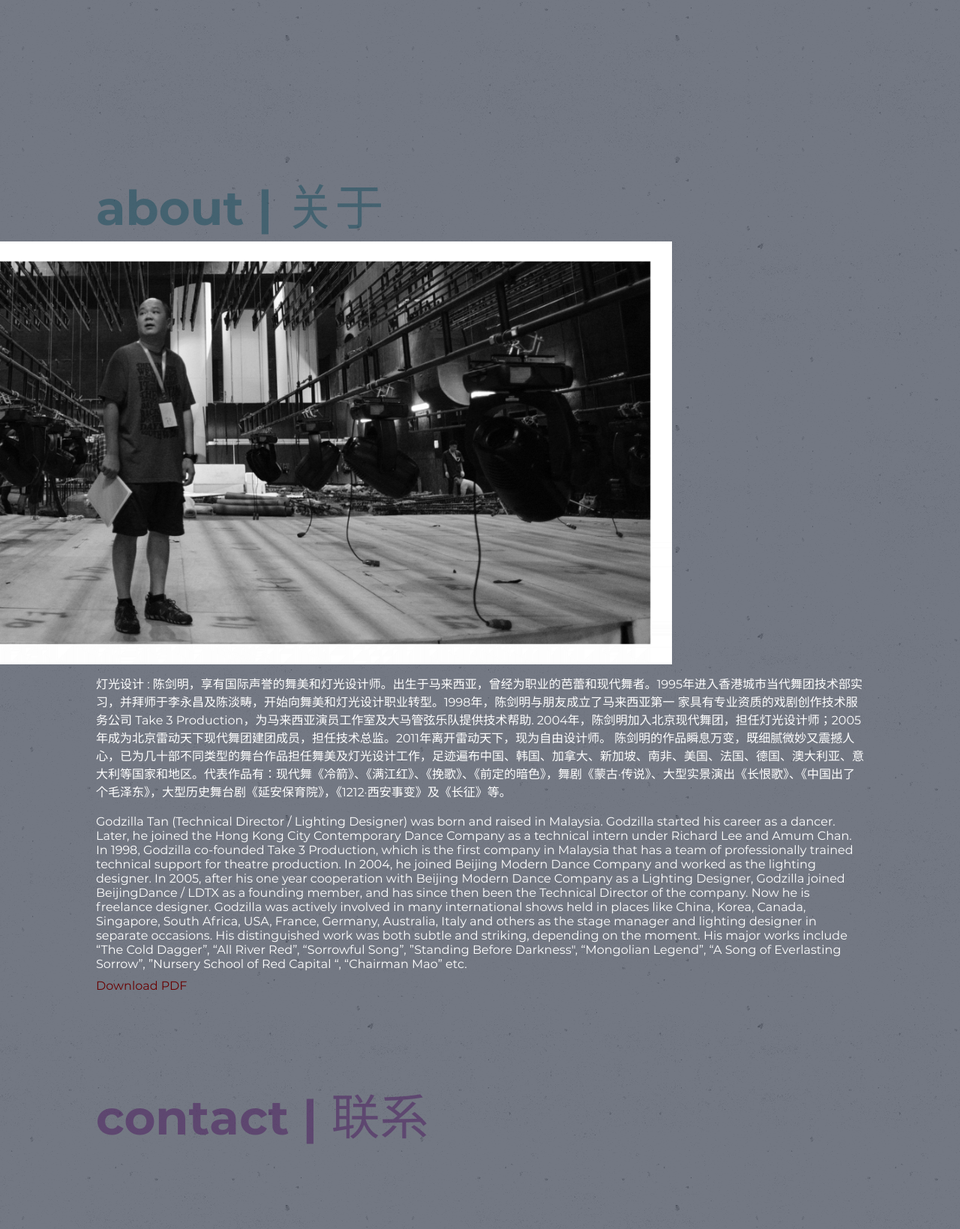
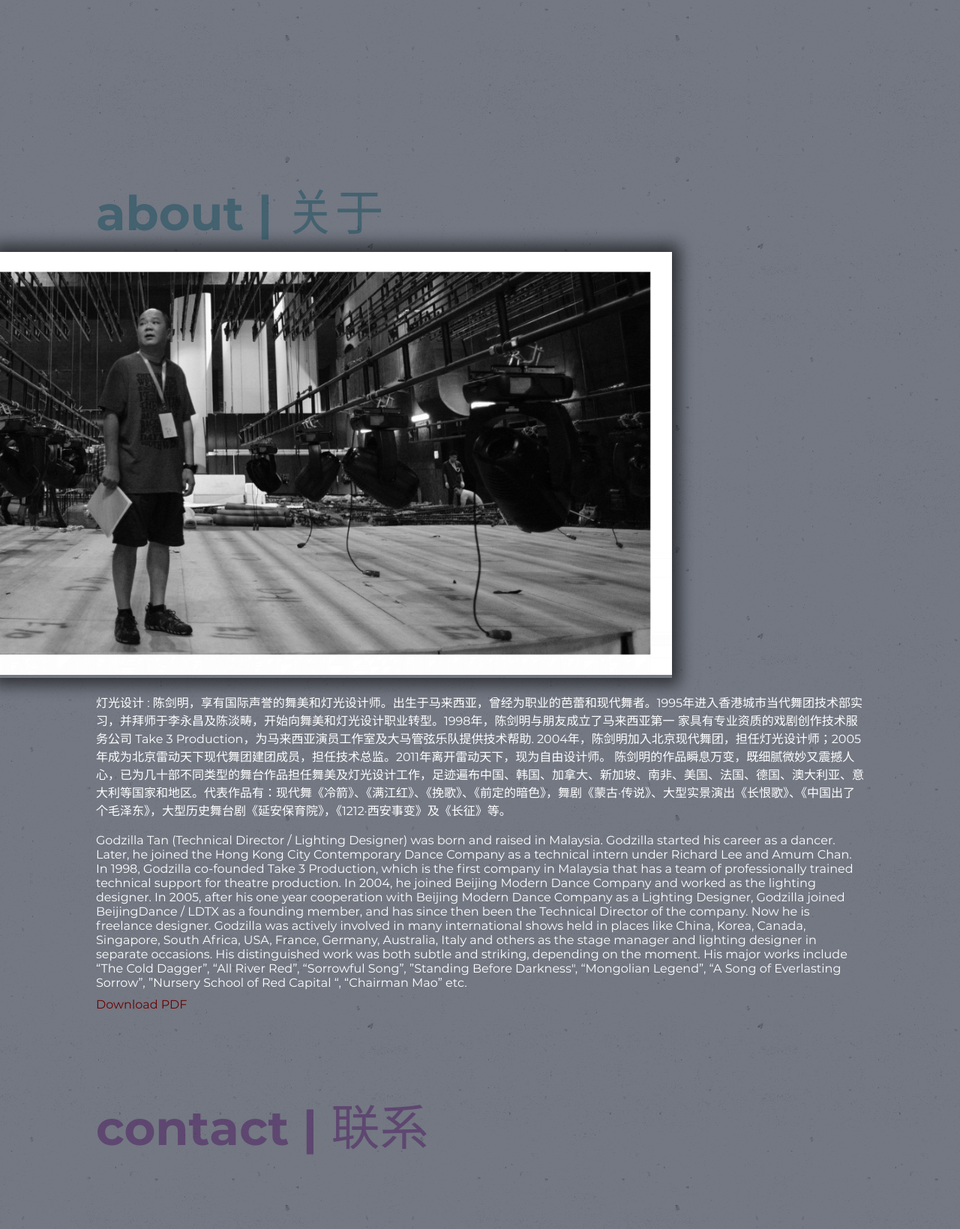
Before and after one commit to Bengilla/beng_website, a Flask app: page / in a window 1280 px wide. Shown: the part 1428-3067 px from the top of the page at 75% size. Run offline with Flask 2, Linux system fonts and the light colour scheme; data that the repository does not hold is empty; some libraries are stand-ins or nearby versions; some web fonts are replaced.

Commit message:
Update Css

```diff
--- a/static/style.css
+++ b/static/style.css
@@ -217,9 +217,9 @@ hr {
 
 /* Section 2 - About */
 .about {
-  display: grid;
+  /* display: grid;
   grid-template-columns: 100%;
-  grid-template-rows: 100px 40% 60%;
+  grid-template-rows: 100px 20% 60%; */
   padding: 50px 0 50px 0;
   min-height: 100vh;
   /* border: 2px solid green; */
@@ -227,7 +227,7 @@ hr {
 
 .title-about {
   width: 80%;
-  margin: auto;
+  margin: 10px auto;
   font-size: 4em;
   grid-column: 1;
   grid-row: 1;
@@ -235,16 +235,11 @@ hr {
 }
 
 .img {
-  grid-column: 1;
-  grid-row: 2;
+  /* grid-column: 1;
+  grid-row: 2; */
   width: 70%;
-  /* box-shadow: 0px 0px 20px 10px rgba(0, 0, 0, 0.6); */
-}
-
-.empty {
-  grid-column: 2;
-  grid-row: 2;
-  width: 30%;
+  height: 100%;
+  box-shadow: 0px 0px 20px 10px rgba(0, 0, 0, 0.6);
 }
 
 .pdf {
```
Also changed, not shown: 1 other file.
